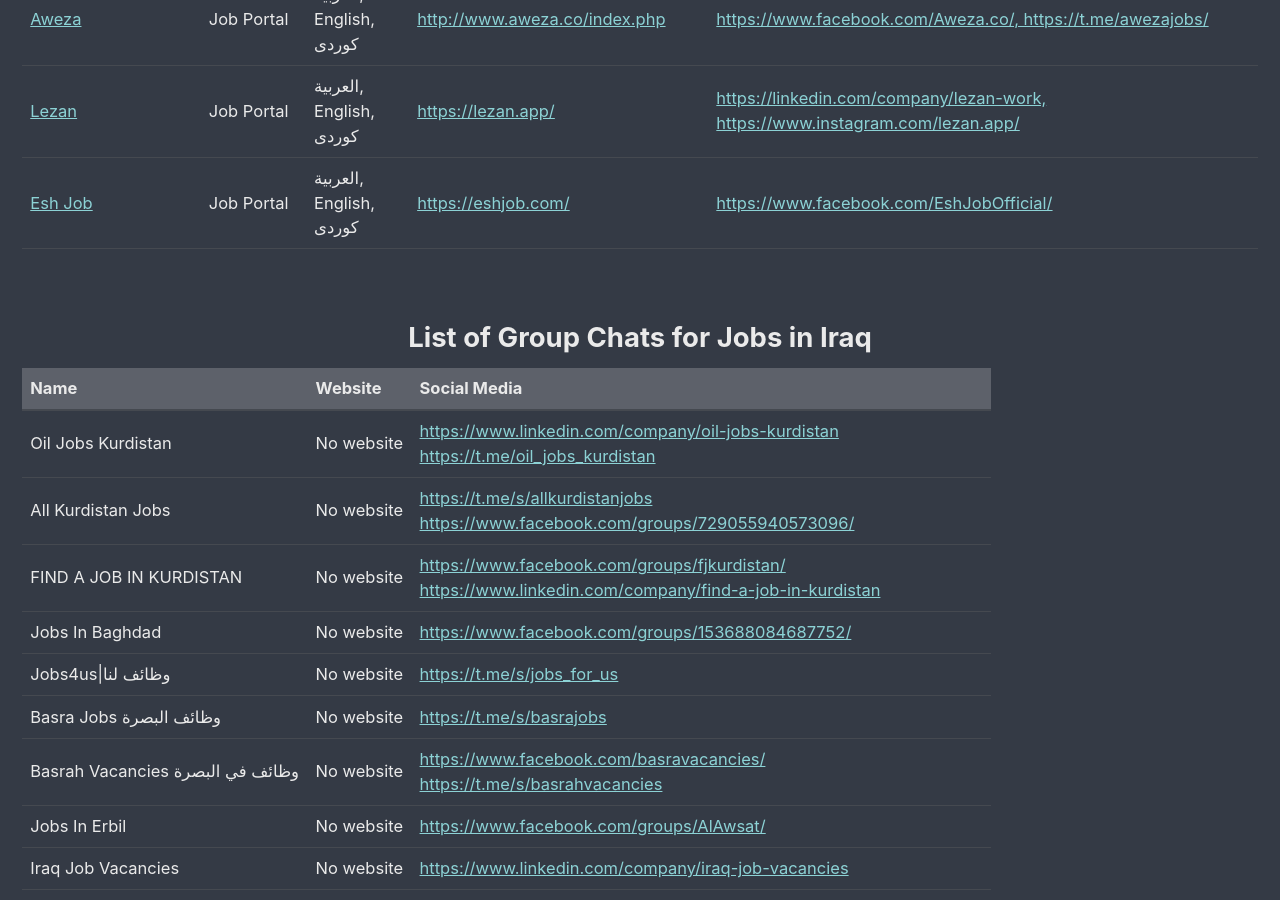
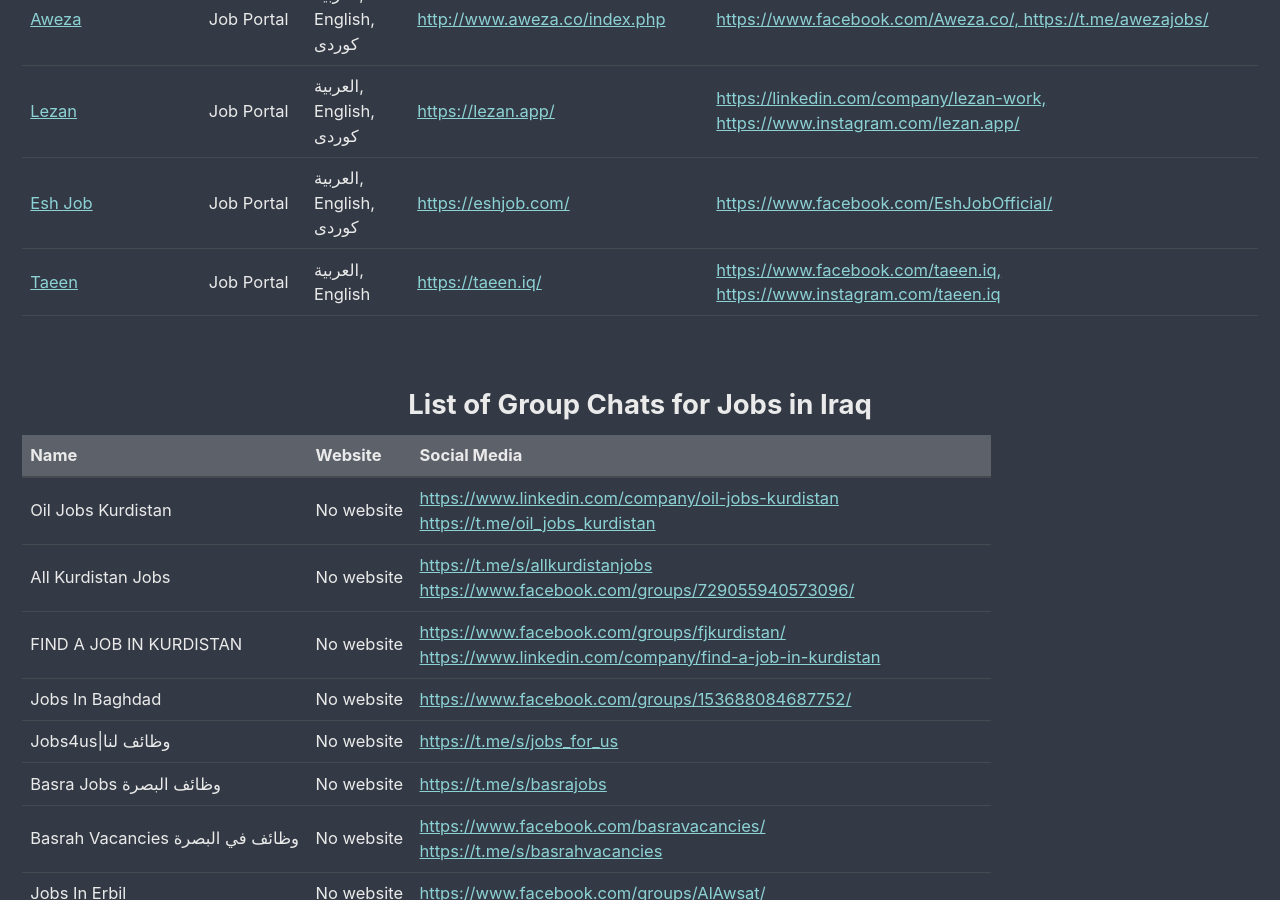
Before and after one commit to JobsInIraq/jobsiniraq.github.io, a Jekyll site: the page built from index.html, in a window 1280 px wide and 900 px high, scrolled down 1611 px. Built offline with Jekyll 4.4.1, drawn with Linux system fonts in a browser that asks for light colours; cached includes are drawn as plain includes; the list of posts is cut into pages by our own code.

Commit message:
Add Taeen

```diff
--- a/_data/db/iqPortalEntity.json
+++ b/_data/db/iqPortalEntity.json
@@ -146,6 +146,13 @@
         "EntityLanguage": "العربية, English, کوردی",
         "EntityWebsite": "https://eshjob.com/",
         "SocialMediaURL": "https://www.facebook.com/EshJobOfficial/"
+      },
+      {
+        "EntityName": "Taeen",
+        "EntityCategory": "Job Portal",
+        "EntityLanguage": "العربية, English",
+        "EntityWebsite": "https://taeen.iq/",
+        "SocialMediaURL": "https://www.facebook.com/taeen.iq, https://www.instagram.com/taeen.iq"
       }
     ]
   }
```
